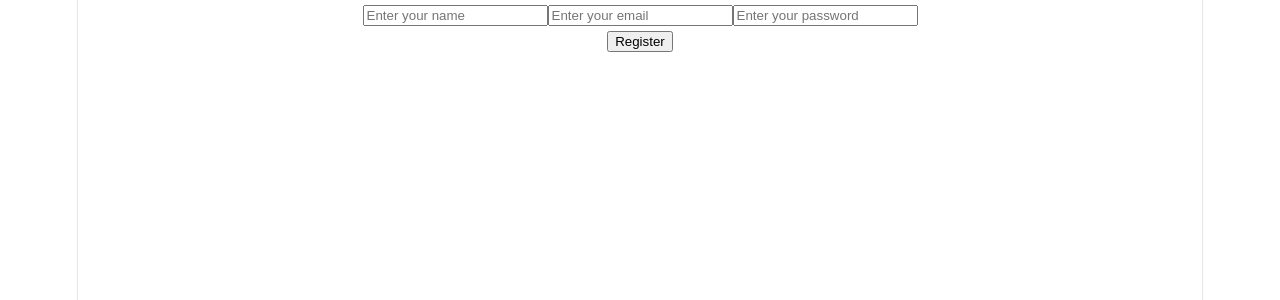
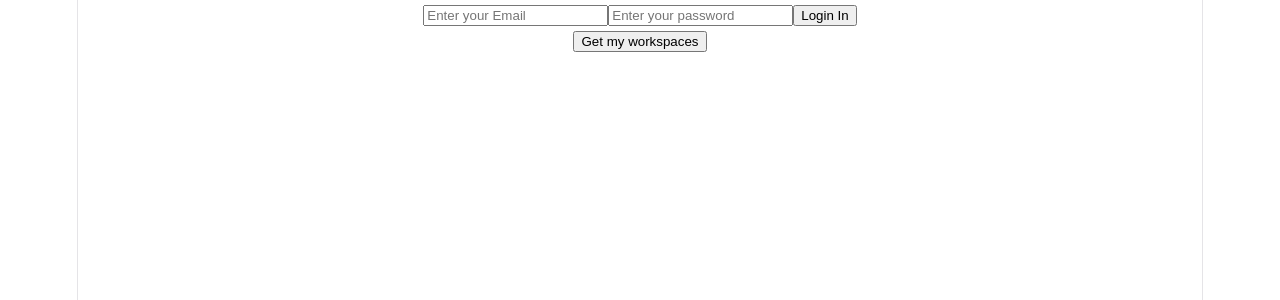
Before and after one commit to JuniorTechie-coder/react-auth-frontend, a React (Vite) app: page / in a window 1280 px wide. Shown: the top 300 px of the page. Built offline with nearby package versions, Linux system fonts and the light colour scheme.

Commit message:
feat: add login with JWT authentication

```diff
--- a/src/App.jsx
+++ b/src/App.jsx
@@ -5,7 +5,7 @@ import Register from './pages/register';
 function App() {
 
     return (
-       <Register/>
+       <Login/>
 
 
 
--- a/src/pages/Login.jsx
+++ b/src/pages/Login.jsx
@@ -1,24 +1,55 @@
 import {useState} from 'react';
-import React from 'react';
+
 
 function Login() {
     const [email, setEmail]= useState('');
     const [password, setPassword] = useState('');
     //two input feields
 
-    function handleLogin() {
-         console.log('Email:', email, 'Password:', password);
+    async function handleLogin() {
+         const response = await fetch('http://localhost:3000/api/auth/login', {
+            method: 'POST',
+            headers:{
+                'Content-Type': 'application/json'
+            },
+            body: JSON.stringify({
+                email,
+                password
+            })
+
+    })
+
+        const data = await response.json();
+        console.log(data);
+        localStorage.setItem('token', data.token);
+    }
+
+
+async function getWorkspaces() {
+    const token = localStorage.getItem('token');
+
+    const response = await fetch('http://localhost:3000/api/workspaces', {
+        headers: {
+            'Authorization': `Bearer ${token}`
         }
+})
+         //Reading the data
+       const data = await response.json();
+       console.log(data);
+}
 
-    return(
+
+return(
     <div>
         <input type="email" value={email} onChange  ={(e)=> setEmail(e.target.value)} placeholder='Enter your Email' />
         <input type='password' value={password} onChange ={(e) => setPassword(e.target.value)} placeholder='Enter your password' />
 
-        <button onClick = {handleLogin}> Login In </button>
+        <button onClick = {handleLogin}> Login In </button><br></br>
+        <button onClick = {getWorkspaces}> Get my workspaces</button>
     </div>
 
     );
-}
+ }
+
 
 export default Login;
```
